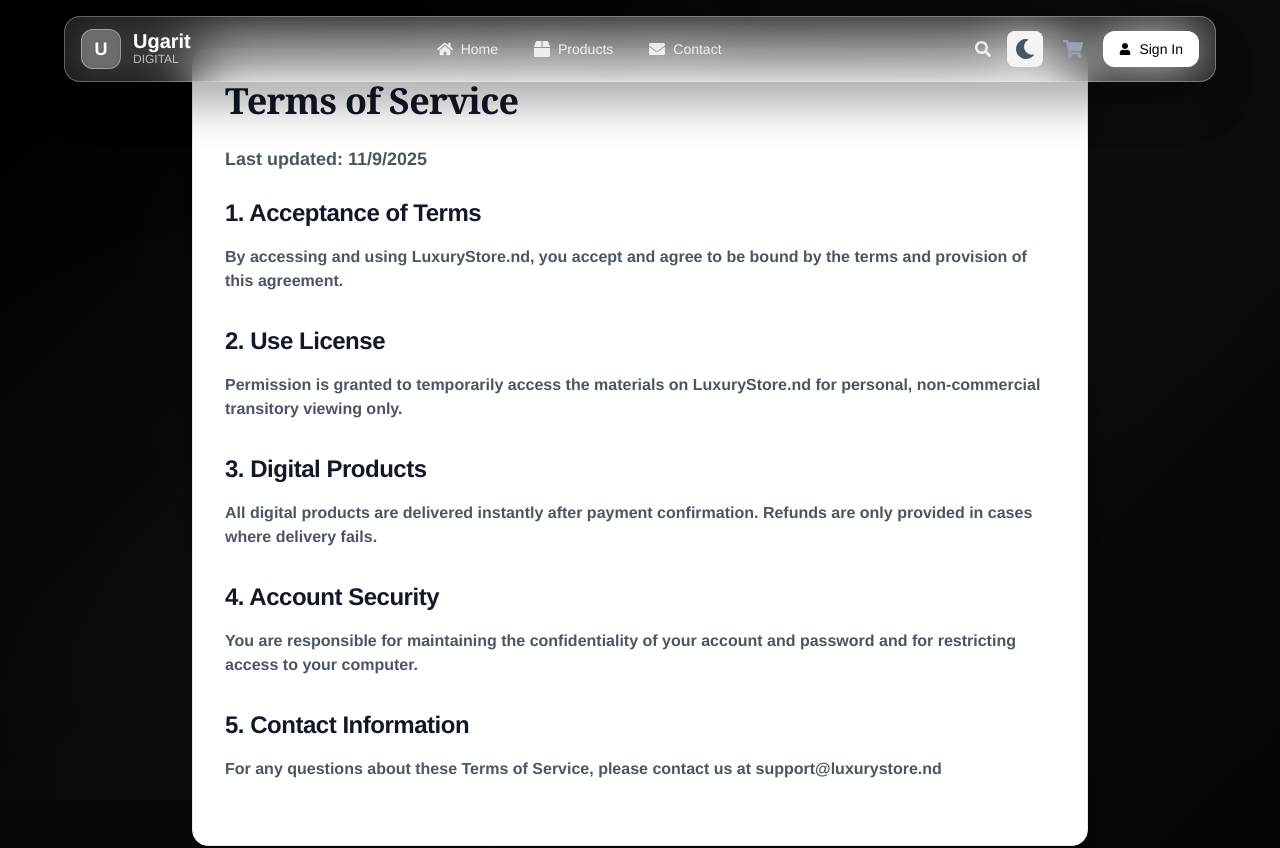
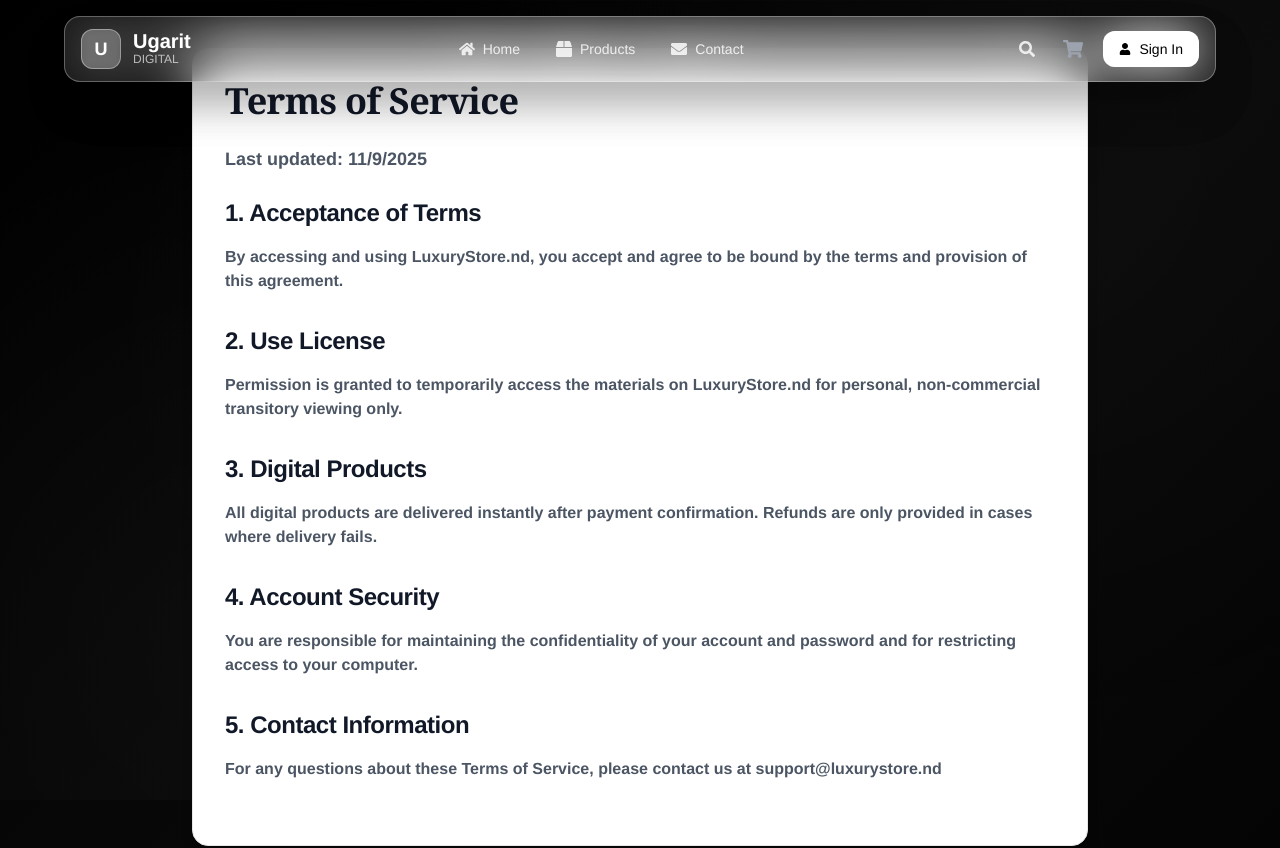
Before and after one commit to nadoor6/luxury-digital-store, a Next.js app: page /terms in a window 1280 px wide. Shown: the top 848 px of the page. Built offline with nearby package versions, Linux system fonts and the light colour scheme.

Commit message:
edit theme

```diff
--- a/components/Header.tsx
+++ b/components/Header.tsx
@@ -4,7 +4,6 @@ import { useState, useEffect } from 'react';
 import { motion, AnimatePresence } from 'framer-motion';
 import { FaUser, FaSearch, FaBars, FaTimes, FaCog, FaHome, FaBox, FaEnvelope, FaGem } from 'react-icons/fa';
 import { useAuth } from '@/contexts/AuthContext';
-import ThemeToggle from './ui/ThemeToggle';
 import Cart from './ui/Cart';
 import Link from 'next/link';
 
@@ -113,14 +112,6 @@ export default function Header() {
               >
                 <FaSearch className="w-4 h-4" />
               </motion.button>
-
-              {/* Theme Toggle */}
-              <motion.div
-                whileHover={{ scale: 1.05 }}
-                whileTap={{ scale: 0.95 }}
-              >
-                <ThemeToggle />
-              </motion.div>
 
               {/* Shopping Cart */}
               <Cart />
--- a/components/ui/ThemeToggle.tsx
+++ /dev/null
@@ -1,48 +0,0 @@
-'use client';
-
-import { useState, useEffect } from 'react';
-import { motion } from 'framer-motion';
-import { FaSun, FaMoon } from 'react-icons/fa';
-
-export default function ThemeToggle() {
-  const [mounted, setMounted] = useState(false);
-  const [isDark, setIsDark] = useState(false);
-
-  useEffect(() => {
-    setMounted(true);
-    // Check if user has a theme preference
-    const isDarkMode = document.documentElement.classList.contains('dark');
-    setIsDark(isDarkMode);
-  }, []);
-
-  const toggleTheme = () => {
-    const newIsDark = !isDark;
-    setIsDark(newIsDark);
-
-    if (newIsDark) {
-      document.documentElement.classList.add('dark');
-      localStorage.setItem('theme', 'dark');
-    } else {
-      document.documentElement.classList.remove('dark');
-      localStorage.setItem('theme', 'light');
-    }
-  };
-
-  if (!mounted) {
-    return (
-      <div className="w-10 h-10 rounded-lg bg-gray-200 dark:bg-gray-700 animate-pulse"></div>
-    );
-  }
-
-  return (
-    <motion.button
-      whileHover={{ scale: 1.05 }}
-      whileTap={{ scale: 0.95 }}
-      onClick={toggleTheme}
-      className="p-2 rounded-lg bg-gray-100 dark:bg-gray-800 text-gray-600 dark:text-gray-400 hover:text-yellow-500 dark:hover:text-yellow-400 transition-colors"
-      aria-label="Toggle theme"
-    >
-      {isDark ? <FaSun className="w-5 h-5" /> : <FaMoon className="w-5 h-5" />}
-    </motion.button>
-  );
-}
```
